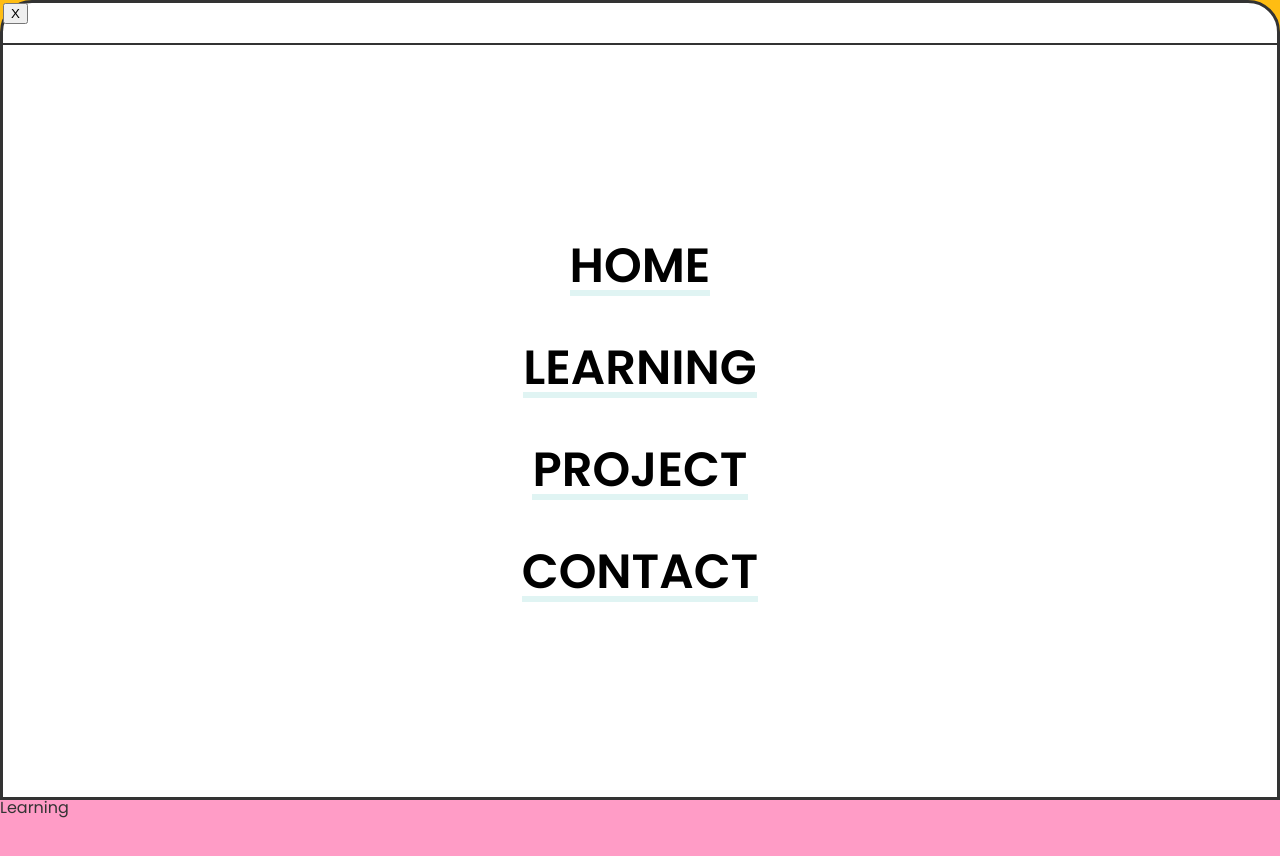
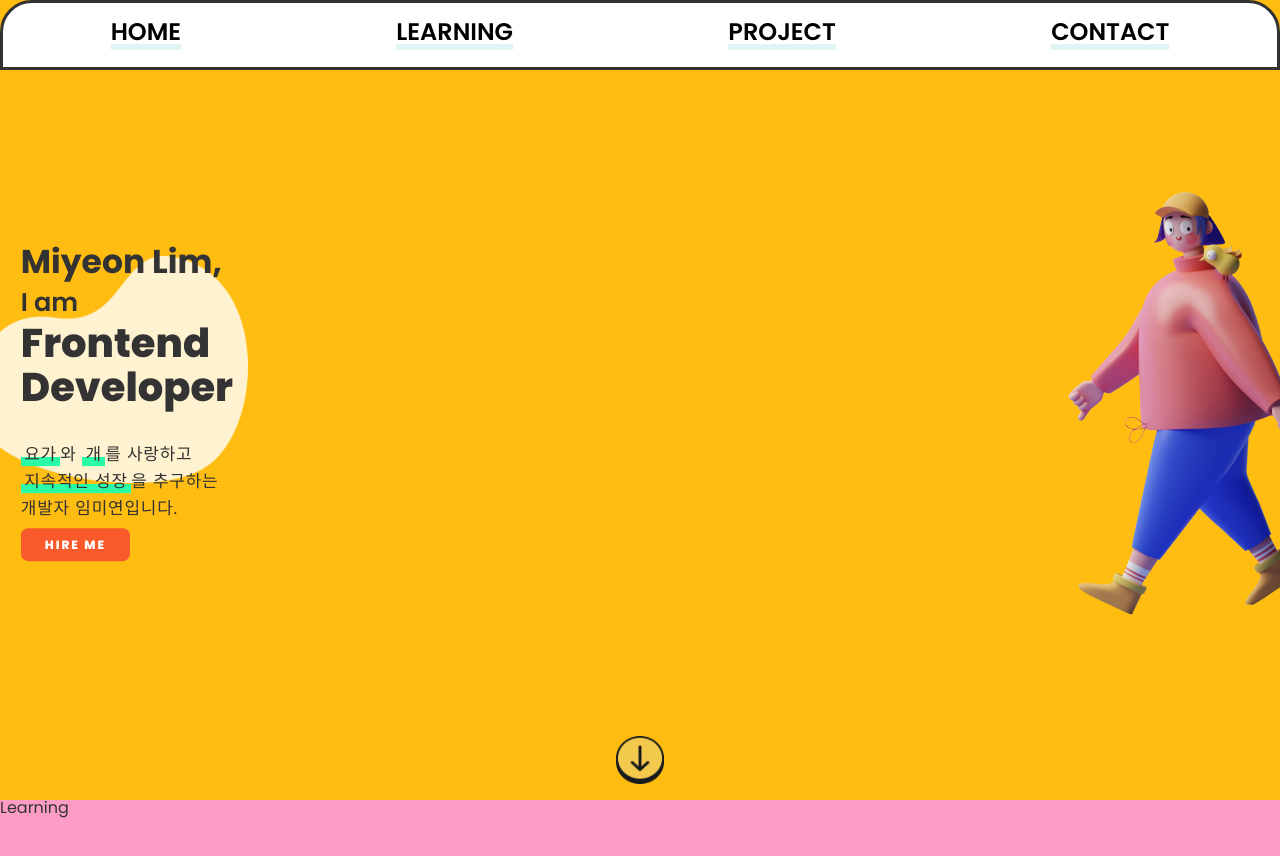
Before and after one commit to mmyeon/mmyeon-home, a React (Create React App) app: page / in a window 1280 px wide. Shown: the top 856 px of the page. Built offline with nearby package versions, Linux system fonts and the light colour scheme.

Commit message:
[style] 미디어쿼리 : 태블릿 스타일 적용

```diff
--- a/src/components/Gnb/HambergurBtn.js
+++ b/src/components/Gnb/HambergurBtn.js
@@ -1,11 +1,16 @@
 import React from "react";
 import styled from "styled-components";
+import { device } from "../../device";
 
 const HambergurBtnContainer = styled.div`
   position: fixed;
   top: 0;
   left: 0;
   z-index: 30;
+
+  @media ${device.tablet} {
+    display: none;
+  }
 `;
 
 const HambergurBtn = ({ openNavBar }) => {
--- a/src/components/Gnb/NavBar.js
+++ b/src/components/Gnb/NavBar.js
@@ -1,5 +1,6 @@
 import React from "react";
 import styled from "styled-components";
+import { device } from "../../device";
 import { COLORS, FONT_WEIGHT } from "../../styles/constant";
 
 const NavBarContainer = styled.div`
@@ -12,10 +13,18 @@ const NavBarContainer = styled.div`
   border: 3px solid ${COLORS.darkGray};
   border-radius: 2em 2em 0 0;
 
+  @media ${device.tablet} {
+    height: 4em;
+  }
+
   > .button-container {
     border-bottom: 2px solid ${COLORS.darkGray};
     width: 100vw;
     height: 2.5em;
+
+    @media ${device.tablet} {
+      display: none;
+    }
 
     > button {
       cursor: pointer;
@@ -29,6 +38,13 @@ const NavBarContainer = styled.div`
     align-items: center;
     justify-content: center;
 
+    @media ${device.tablet} {
+      flex-direction: row;
+      height: 100%;
+      justify-content: space-around;
+      font-size: 0.5rem;
+    }
+
     > li {
       font-size: 3em;
       font-weight: ${FONT_WEIGHT.semiBold};
@@ -36,6 +52,13 @@ const NavBarContainer = styled.div`
       border-bottom: 6px solid ${COLORS.lightSkyBlue};
       cursor: pointer;
       text-transform: uppercase;
+      transition: letter-spacing 0.5s;
+
+      @media ${device.desktop} {
+        &:hover {
+          letter-spacing: 0.6em;
+        }
+      }
     }
   }
 `;
```
